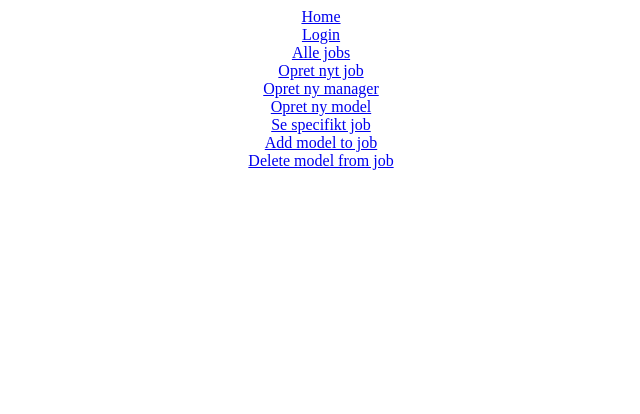
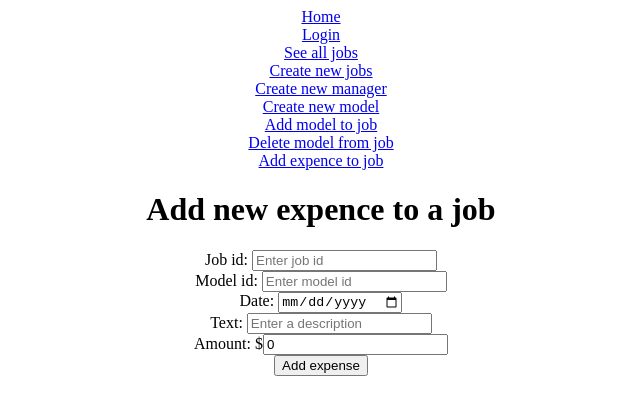
Before and after one commit to jonasbay/ModelApi, a Vue app in the folder ModelsWeb/: page /addExpenceToJob in a window 1280 px wide. Shown: the top 414 px of the page, without its empty margins (319-959 px from the left). Built offline with nearby package versions, Linux system fonts and the light colour scheme.

Commit message:
Mangler kun expenxe og new job

```diff
--- a/ModelsWeb/src/App.vue
+++ b/ModelsWeb/src/App.vue
@@ -10,19 +10,19 @@
                 <br />
                 <router-link to="/Login">Login</router-link>
                 <br />
-                <router-link to="/AllJobs">Alle jobs</router-link>
+                <router-link to="/AllJobs">See all jobs</router-link>
                 <br />
-                <router-link to="/CreateJob">Opret nyt job</router-link>
+                <router-link to="/CreateJob">Create new jobs</router-link>
                 <br />
-                <router-link to="/CreateManager">Opret ny manager</router-link>
+                <router-link to="/CreateManager">Create new manager</router-link>
                 <br />
-                <router-link to="/CreateModel">Opret ny model</router-link>
-                <br />
-                <router-link to="/ViewJob">Se specifikt job</router-link>
+                <router-link to="/CreateModel">Create new model</router-link>
                 <br />
                 <router-link to="/AddModelToJob">Add model to job</router-link>
                 <br />
                 <router-link to="/DeleteModelFromJob">Delete model from job</router-link>
+                <br />
+                <router-link to="/AddExpenceToJob">Add expence to job</router-link>
             </nav>
             <div id="page">
                 <router-view></router-view>
@@ -40,9 +40,9 @@
     import CreateJob from './components/CreateJob.vue';
     import CreateManager from './components/CreateManager.vue';
     import CreateModel from './components/CreateModel.vue';
-    import ViewJob from './components/ViewJob.vue';
     import AddModelToJob from './components/AddModelToJob.vue';
     import DeleteModelFromJob from './components/DeleteModelFromJob.vue';
+    import AddExpenceToJob from './components/AddExpenceToJob.vue';
 
     export default {
         name: 'app',
@@ -53,9 +53,9 @@
             CreateJob,
             CreateManager,
             CreateModel,
-            ViewJob,
             AddModelToJob,
-            DeleteModelFromJob
+            DeleteModelFromJob,
+            AddExpenceToJob
         }
     };
 
--- a/ModelsWeb/src/Router.js
+++ b/ModelsWeb/src/Router.js
@@ -6,9 +6,9 @@ import AllJobs from './components/AllJobs.vue';
 import CreateJob from './components/CreateJob.vue';
 import CreateManager from './components/CreateManager.vue';
 import CreateModel from './components/CreateModel.vue';
-import ViewJob from './components/ViewJob.vue';
 import AddModelToJob from './components/AddModelToJob.vue';
 import DeleteModelFromJob from './components/DeleteModelFromJob.vue';
+import AddExpenceToJob from './components/AddExpenceToJob.vue';
 
 Vue.use(Router);
 
@@ -30,11 +30,6 @@ export default new Router({
             path: "/allJobs",
             name: "AllJobs",
             component: AllJobs
-        },
-        {
-            path: "/viewJob",
-            name: "ViewJob",
-            component: ViewJob
         },
         {
             path: "/createJob",
@@ -60,6 +55,12 @@ export default new Router({
             path: "/deleteModelFromJob",
             name: "DeleteModelFromJob",
             component: DeleteModelFromJob
+        },
+        {
+            path: "/addExpenceToJob",
+            name: "AddExpenceToJob",
+            component: AddExpenceToJob
         }
+
     ]
 });
--- /dev/null
+++ b/ModelsWeb/src/components/AddExpenceToJob.vue
@@ -0,0 +1,70 @@
+<template>
+    <div>
+        <h1>Add new expence to a job</h1>
+        <form>
+            <div class="form-group">
+                <label for="jobid">Job id: </label>
+                <input type="text" v-model="form.jobid" placeholder="Enter job id" />
+            </div>
+            <div class="form-group">
+                <label for="modelid">Model id: </label>
+                <input type="text" v-model="form.modelid" placeholder="Enter model id" />
+            </div>
+            <div class="form-group">
+                <label for="date">Date: </label>
+                <input type="date" v-model="form.date" />
+            </div>
+            <div class="form-group">
+                <label for="text">Text: </label>
+                <input type="text" v-model="form.text" placeholder="Enter a description" />
+            </div>
+            <div class="form-group">
+                <label for="amount">Amount: $</label>
+                <input type="number" step="10" v-model="form.amount" placeholder="Enter the amount" />
+
+            </div>
+            <div class="form-group">
+                <button type="button" class="button" v-on:click="AddExpenseFunction">Add expense</button>
+            </div>
+        </form>
+        <span class="text-danger">{{message}}</span>
+    </div>
+</template>
+
+<script>
+    export default {
+        name: 'AddExpense',
+        data: function () {
+            return {
+                form: {
+                    jobid: '',
+                    modelid: '',
+                    date: '',
+                    text: '',
+                    amount: 0
+                },
+                message: ''
+            }
+        },
+        methods: {
+            AddExpenseFunction() {
+                fetch('https://localhost:44368/api/expenses', {
+                    method: 'POST',
+                    credentials: 'include',
+                    body: JSON.stringify(this.form),
+                    headers: {
+                        'Authorization': 'Bearer ' + localStorage.getItem("token"),
+                        'Content-Type': 'application/json'
+                    }
+                }).then(responseJson => {
+                    var items = responseJson;
+                })
+                    .catch(error => alert('Fejl: ' + error));
+            }
+        }
+    }
+
+</script>
+
+<style scoped>
+</style>
--- a/ModelsWeb/src/components/AllJobs.vue
+++ b/ModelsWeb/src/components/AllJobs.vue
@@ -5,11 +5,15 @@
             <div class="form-group">
                 <button type="button" class="button" v-on:click="created">List all jobs</button>
             </div>
-            <ul>
-                <li v-for="job in form.functionJobs">
-                    {{ job.Customer }}
-                </li>
-            </ul>
+                <p v-for="job in form.functionJobs">
+                    ----------------------------------------------------------------<br />
+                    Customer: {{ job.customer }} <br />
+                    Location: {{job.location}} <br />
+                    StartDate: {{job.startDate}} <br />
+                    Durations: {{job.days}} days <br />
+                    Comments: {{job.comments}} <br />
+                    ----------------------------------------------------------------
+                </p>
         </form>
     </div>
 </template>
--- a/ModelsWeb/src/components/Home.vue
+++ b/ModelsWeb/src/components/Home.vue
@@ -1,19 +1,17 @@
 <template>
     <div class="home">
-        <h1>{{ msg }}</h1>
-        <p>Welcome to your new single-page application, built with <a href="https://vuejs.org" target="_blank">Vue.js</a>.</p>
+        <h1>Welcome to the modeling agency.</h1>
+        <p>
+            To create new manager, model or job you have to be a manager.
+            <br />
+            As a model you can see all your jobs and add expenses to a job.
+        </p>
     </div>
 </template>
 
 <script>
-    export default {
-        name: 'Home',
-        props: {
-            msg: String
-        }
-    };
+
 </script>
 
-<!-- Add "scoped" attribute to limit CSS to this component only -->
 <style scoped>
 </style>
```
Also changed, not shown: 1 other file (tests, documents, lock files or other folders).
